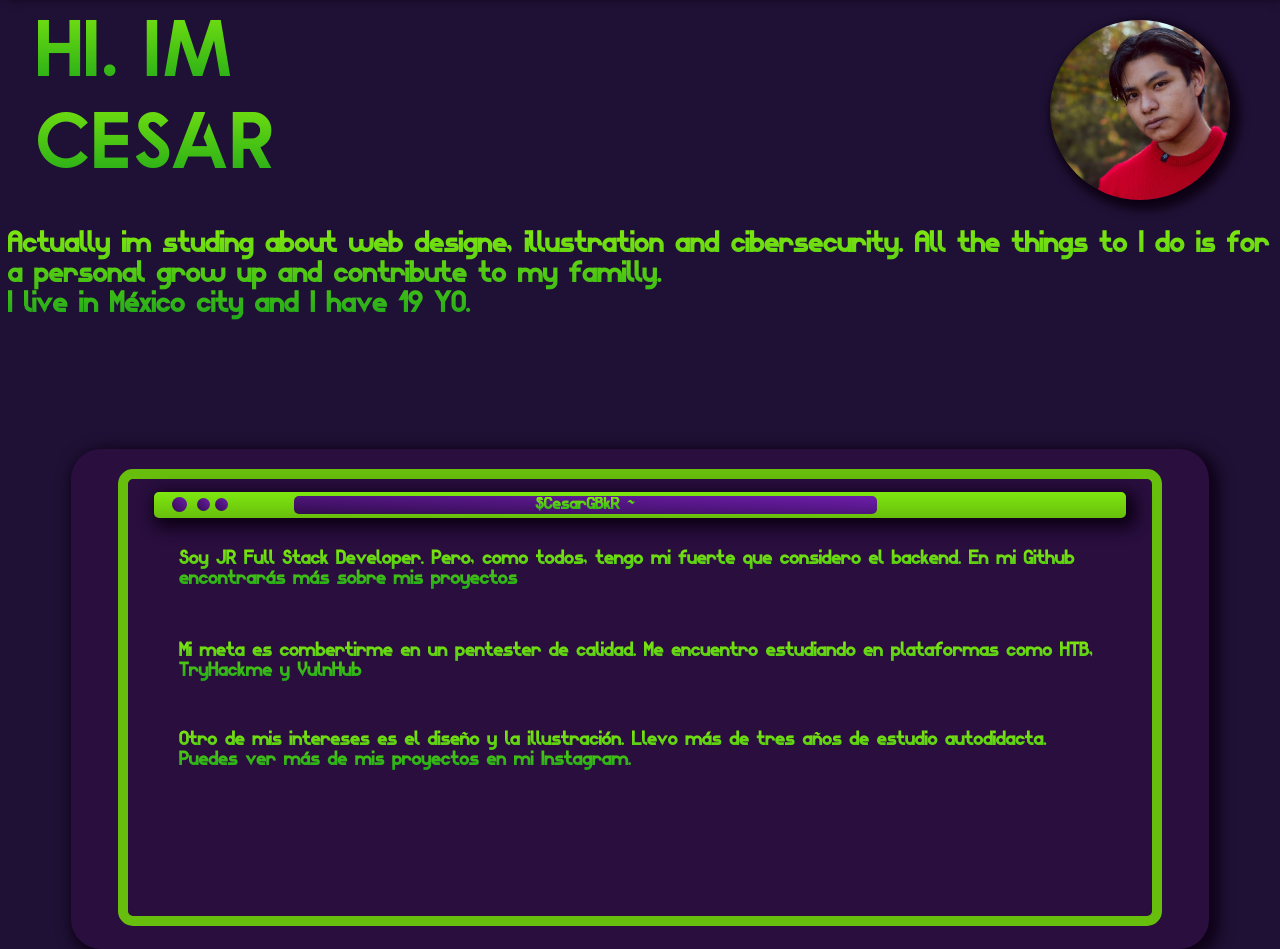
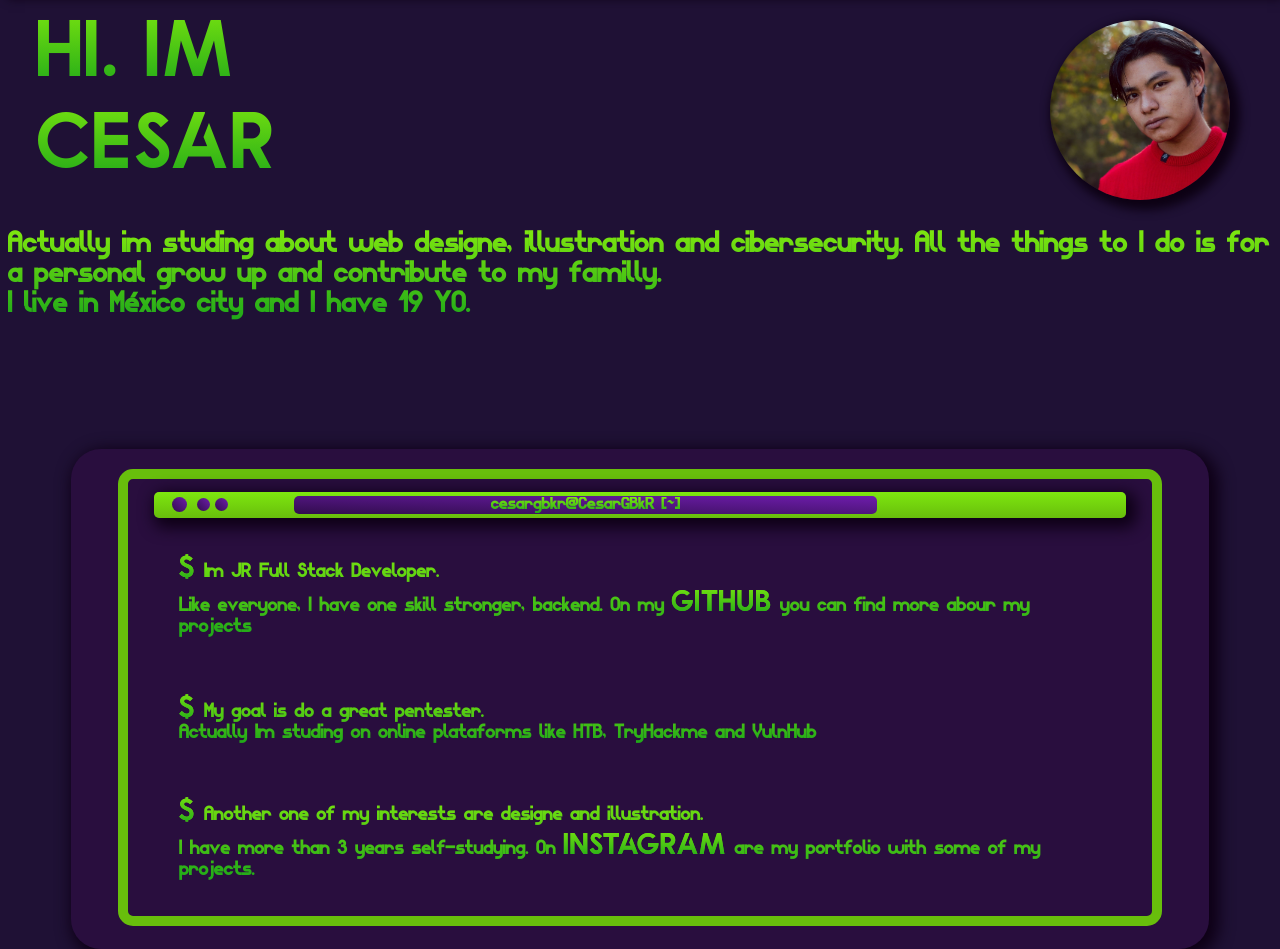
Before and after one commit to CesarGBkR/webPortfolioCesar, a plain HTML site: page app/index.html in a window 1280 px wide. Shown: the part 90-1039 px from the top of the page. Drawn offline with Linux system fonts and the light colour scheme.

Commit message:
Updating atributes with respective language

```diff
--- a/app/index.html
+++ b/app/index.html
@@ -35,28 +35,28 @@
                     <div class="point"></div>
                     <div class="point2"></div>
                     <div class="point point2 point3"></div>
-                    <div class="terminalName"><span class="terminalNameText">$CesarGBkR ~</span></div>
+                    <div class="terminalName"><span class="terminalNameText">cesargbkr@CesarGBkR [~]</span></div>
                 </div>
                 <div class="atributes">
                     <div class="webDiv">
                         <span>
-                            Soy JR Full Stack Developer.
-                            Pero, como todos, tengo mi fuerte que considero el backend.
-                            En mi Github encontrarás más sobre mis proyectos
+                            <a href="https://github.com/CesarGBkR" class="link">$</a> Im JR Full Stack Developer. <br>
+                            Like everyone, I have one skill stronger, backend.
+                            On my <a href="https://github.com/CesarGBkR" class="link">Github</a> you can find more abour my projects
                         </span>
                     </div>
                     <div class="webDiv ctfDiv">
                         <span>
-                            Mi meta es combertirme en un pentester de calidad.
-                            Me encuentro estudiando
-                            en plataformas como HTB, TryHackme y VulnHub
+                            <a class="link">$</a> My goal is do a great pentester. <br>
+                            Actually Im studing on online plataforms like
+                            HTB, TryHackme and VulnHub
                         </span>
                     </div>
                     <div class="webDiv designeDiv">
                         <span>
-                            Otro de mis intereses es el diseño y la illustración.
-                            Llevo más de tres años de estudio autodidacta.
-                            Puedes ver más de mis proyectos en mi Instagram.
+                            <a href="https://www.instagram.com/_.belze_buf0._/" class="link">$</a> Another one of my interests are designe and illustration.<br>
+                            I have more than 3 years self-studying.
+                            On <a href="https://www.instagram.com/_.belze_buf0._/" class="link">Instagram<a> are my portfolio with some of my projects.
                         </span>
                     </div>
                 </div>
--- a/app/stylesIndex.css
+++ b/app/stylesIndex.css
@@ -203,7 +203,15 @@ border-color: #68be0c;
     height: 87%;
     opacity: 100%;
 }
-
+.link{
+    font-size: 3rem;
+    font-family: Qualy;
+    text-decoration: underline;
+    background: linear-gradient(180deg, #7EE70F,#1FA819);
+    -webkit-background-clip: text;
+    background-clip: inset 0 0 6px rgba(0, 0, 0, 0.1);
+    color: transparent;
+}
 .webDiv{
     position: relative;
     top: 3%;
```
